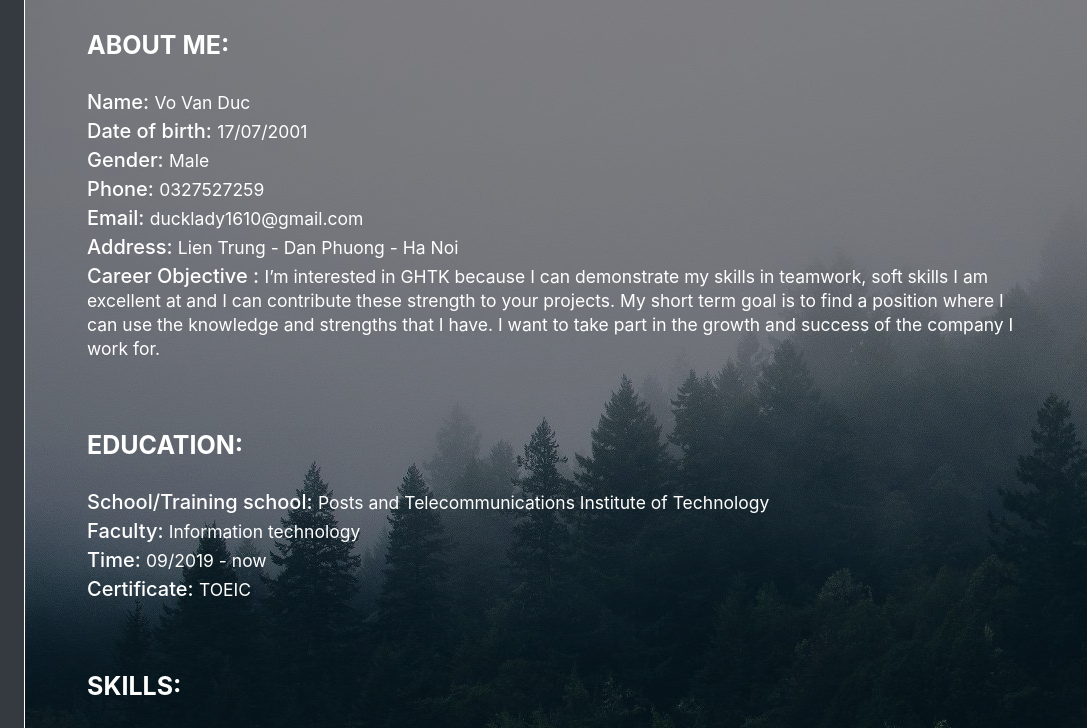
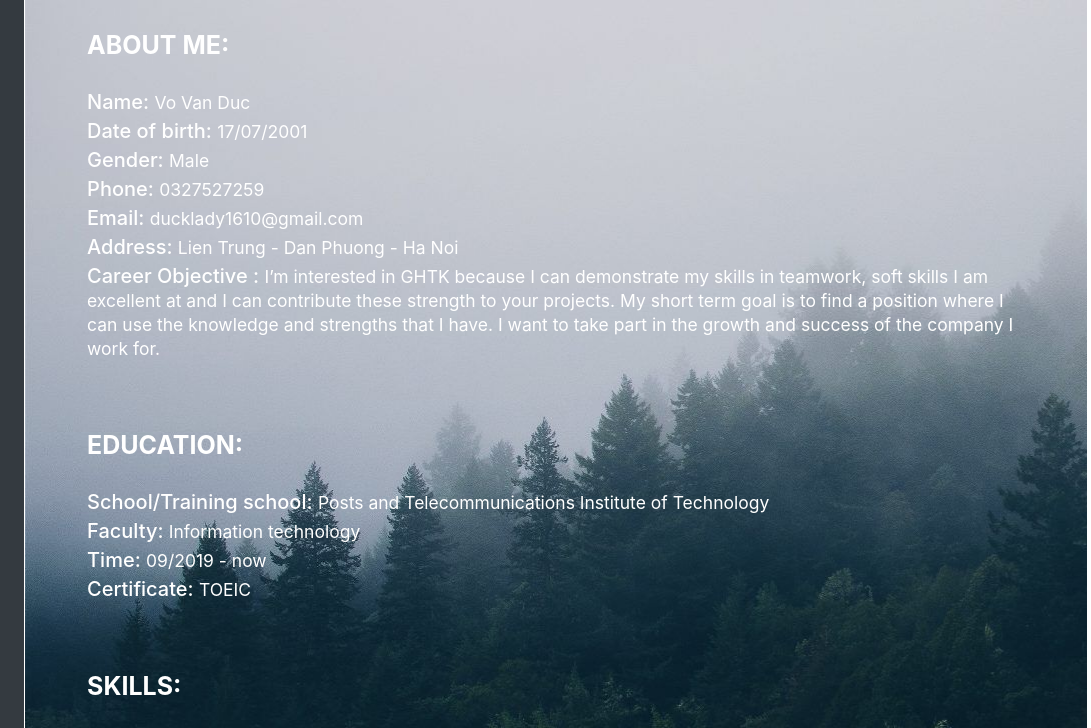
Before and after one commit to ducvo177/Introduce, a plain HTML site: page index.html in a window 1280 px wide. Shown: the top 728 px of the page, 189-1280 px from the left. Drawn offline with nearby package versions, Linux system fonts and the light colour scheme.

Commit message:
Update index.html

```diff
--- a/index.html
+++ b/index.html
@@ -12,11 +12,6 @@
   <link rel="stylesheet" href="./boxicons-master/css/boxicons.min.css">
   <link rel="stylesheet" href="https://cdn.jsdelivr.net/npm/bootstrap@4.6.1/dist/css/bootstrap.min.css">
   <link rel="stylesheet" href="./asset/css/grid.css">
-  <style>
-  .content{
-  background: linear-gradient(rgba(0, 0, 0, 0.4), rgba(0, 0, 0, 0.4)), url("/asset/img/background.jpg");
-  }
-</style>
 
 </head>
 <body>
@@ -46,7 +41,7 @@
                 </ul>
 
           </nav>
-          <div class="content col c-10">
+          <div style="background-image: url('./asset/img/background.jpg');" class="content col c-10">
 
             <div class="category wow slideInRight" >
               <div class="heading ">
```
